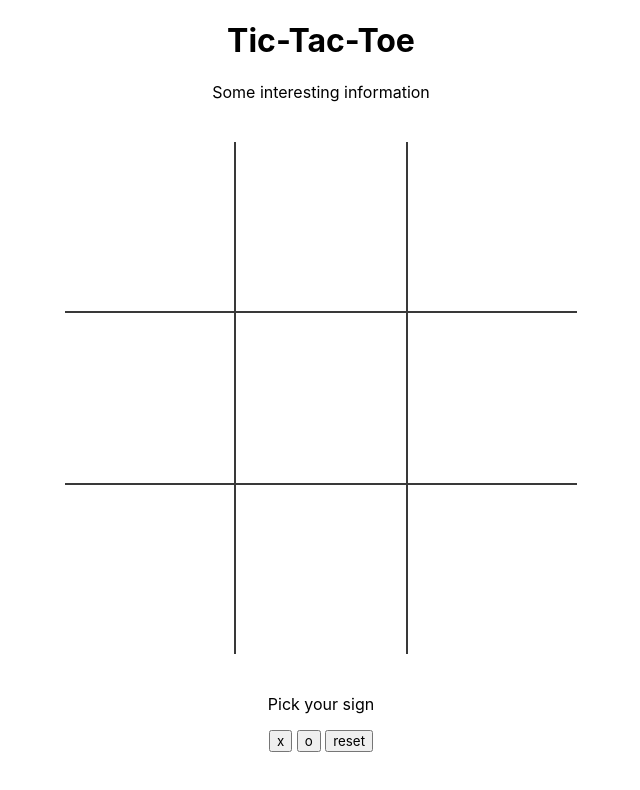
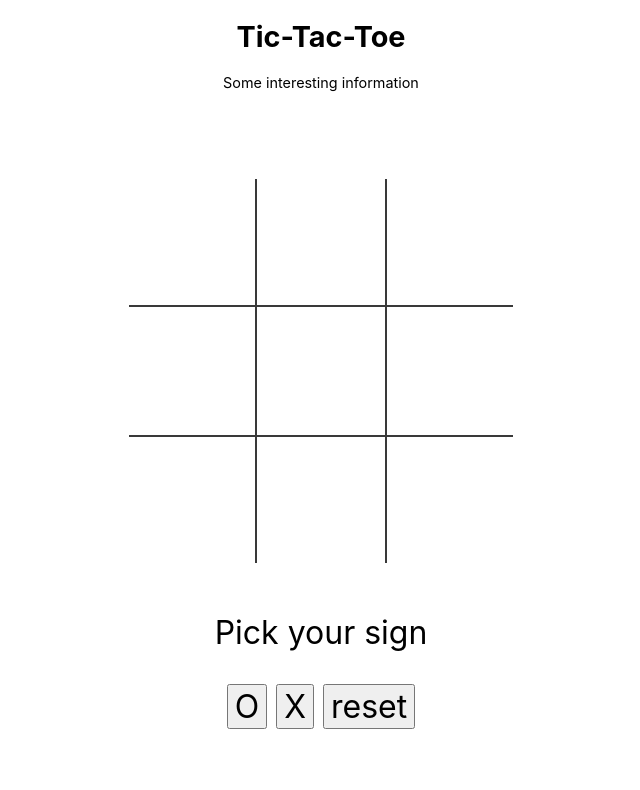
Before and after one commit to CaptainCustard/tic-tac-toe, a plain HTML site: page index.html in a window 1280 px wide. Both pictures are taken after a click on the button "reset". Shown: the whole page, without its empty margins (319-959 px from the left). Drawn offline with Linux system fonts and the light colour scheme.

Commit message:
Add JS logic to determine the winner

```diff
--- a/index.html
+++ b/index.html
@@ -19,11 +19,11 @@
     <main>
       <section id="gameboard" class="hidden">
       </section>
-      <section>
+      <section class='controls'>
         <p>Pick your sign</p>
-        <button id="x-button">x</button>
-        <button id="o-button">o</button>
-        <button id="r-button">reset</button>
+        <button class="button" id="o-button">O</button>
+        <button class="button" id="x-button">X</button>
+        <button class="button" id="r-button">reset</button>
       </section>
     </main>
     <footer></footer>
--- a/script.js
+++ b/script.js
@@ -1,6 +1,13 @@
 const oBtn = document.getElementById('o-button');
 const xBtn = document.getElementById('x-button');
 const rBtn = document.getElementById('r-button');
+
+const playerFactory = (mark) => {
+  const playerMarks = ['', '', '', '', '', '', '', '', ''];
+  return { playerMarks };
+};
+const oPlayer = playerFactory('O');
+const xPlayer = playerFactory('X');
 
 const board = (() => {
   /* -------------------------------- variables ------------------------------- */
@@ -12,9 +19,9 @@ const board = (() => {
   /* --------------------------------- methods -------------------------------- */
 
   const addEvents = () => {
-    oBtn.addEventListener('click', board.getMark);
-    xBtn.addEventListener('click', board.getMark);
-    rBtn.addEventListener('click', board.resetBoard);
+    // oBtn.addEventListener('click', board.getMark);
+    // xBtn.addEventListener('click', board.getMark);
+    // rBtn.addEventListener('click', board.resetBoard);
   };
   const renderBoard = () => {
     let idCounter = 0;
@@ -34,10 +41,11 @@ const board = (() => {
       }
     });
   };
-
   const resetBoard = () => {
     currentMark = '';
     boardMarks = ['', '', '', '', '', '', '', '', ''];
+    oPlayer.playerMarks = ['', '', '', '', '', '', '', '', ''];
+    xPlayer.playerMarks = ['', '', '', '', '', '', '', '', ''];
     gameboard.innerHTML = '';
     renderBoard();
   };
@@ -53,6 +61,16 @@ const board = (() => {
       DOMCell.target.innerText = currentMark;
       const i = DOMCell.target.id;
       boardMarks[i] = currentMark;
+
+      if (currentMark === 'O') {
+        oPlayer.playerMarks[i] = currentMark;
+        console.log(oPlayer.playerMarks);
+        winCheck.checkWinner(oPlayer.playerMarks, currentMark);
+      } else {
+        xPlayer.playerMarks[i] = currentMark;
+        console.log(xPlayer.playerMarks);
+        winCheck.checkWinner(xPlayer.playerMarks, currentMark);
+      }
       //   console.log(boardMarks);
     }
   };
@@ -74,5 +92,49 @@ const board = (() => {
   };
 })();
 
+const winCheck = (() => {
+  const xWinningCombo = [
+    ['X', 'X', 'X', '', '', '', '', '', ''],
+    ['', '', '', 'X', 'X', 'X', '', '', ''],
+    ['', '', '', '', '', '', 'X', 'X', 'X'],
+    ['X', '', '', '', 'X', '', '', '', 'X'],
+    ['', 'X', '', '', 'X', '', '', 'X', ''],
+    ['', '', 'X', '', 'X', '', 'X', '', ''],
+  ];
+  const oWinningCombo = [
+    ['O', 'O', 'O', '', '', '', '', '', ''],
+    ['', '', '', 'O', 'O', 'O', '', '', ''],
+    ['', '', '', '', '', '', 'O', 'O', 'O'],
+    ['O', '', '', '', 'O', '', '', '', 'O'],
+    ['', 'O', '', '', 'O', '', '', 'O', ''],
+    ['', '', 'O', '', 'O', '', 'O', '', ''],
+  ];
+  const checkWinner = (array, mark) => {
+    switch (mark) {
+      case 'X':
+        if (
+          xWinningCombo.some((a) => array.every((v, i) => v === a[i]))
+        ) {
+          console.log('X Wins!');
+        }
+        break;
+      case 'O':
+        if (
+          oWinningCombo.some((a) => array.every((v, i) => v === a[i]))
+        ) {
+          console.log('O Wins!');
+        }
+        break;
+      default:
+        console.log('nothing');
+    }
+  };
+  return { checkWinner };
+})();
+
 board.renderBoard();
 board.addEvents();
+
+oBtn.addEventListener('click', board.getMark);
+xBtn.addEventListener('click', board.getMark);
+rBtn.addEventListener('click', board.resetBoard);
--- a/stylesheet.css
+++ b/stylesheet.css
@@ -8,6 +8,8 @@
 }
 header {
   text-align: center;
+  font-size: 90%;
+  width: 90%;
   margin: 0 auto 40px auto;
 }
 main {
@@ -26,9 +28,9 @@ section {
   grid-template-columns: repeat(3, 1fr);
   grid-template-rows: repeat(3, 1fr);
   grid-gap: 0px;
-  width: 40vw;
-  height: 40vw;
-  margin: 0 auto 40px auto;
+  width: 30vw;
+  height: 30vw;
+  margin: 7% auto 50px auto;
   padding: 0;
   border-color: white;
 }
@@ -38,7 +40,7 @@ section {
   align-content: center;
   justify-content: center;
   color: var(--symbol-color);
-  font-size: 4rem;
+  font-size: 250%;
 }
 .cell:nth-child(-n + 3) {
   border-bottom: var(--border);
@@ -55,3 +57,11 @@ section {
 .cell:nth-child(n + 7) {
   border-top: var(--border);
 }
+.controls {
+  margin: 0;
+  font-size: 2em;
+
+}
+.button {
+  font-size: 1em;
+}
```
